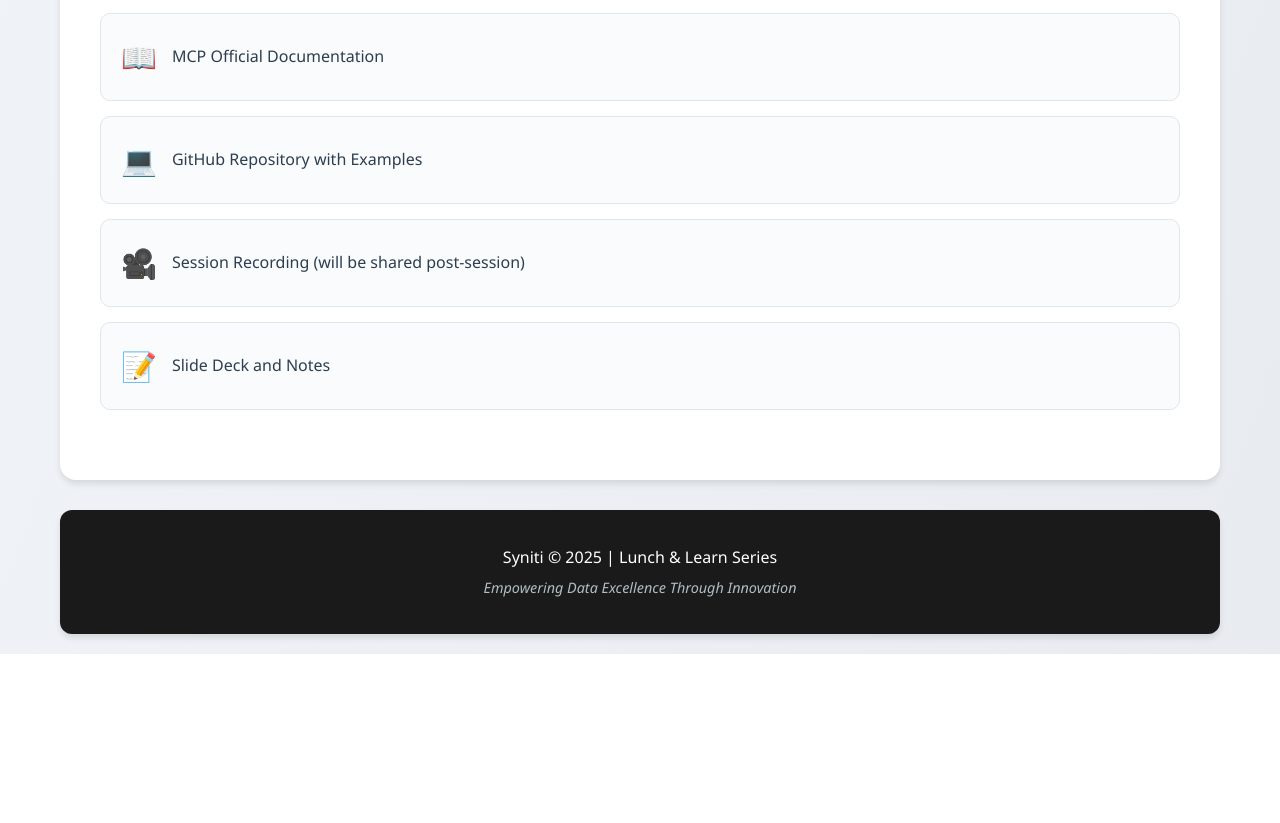
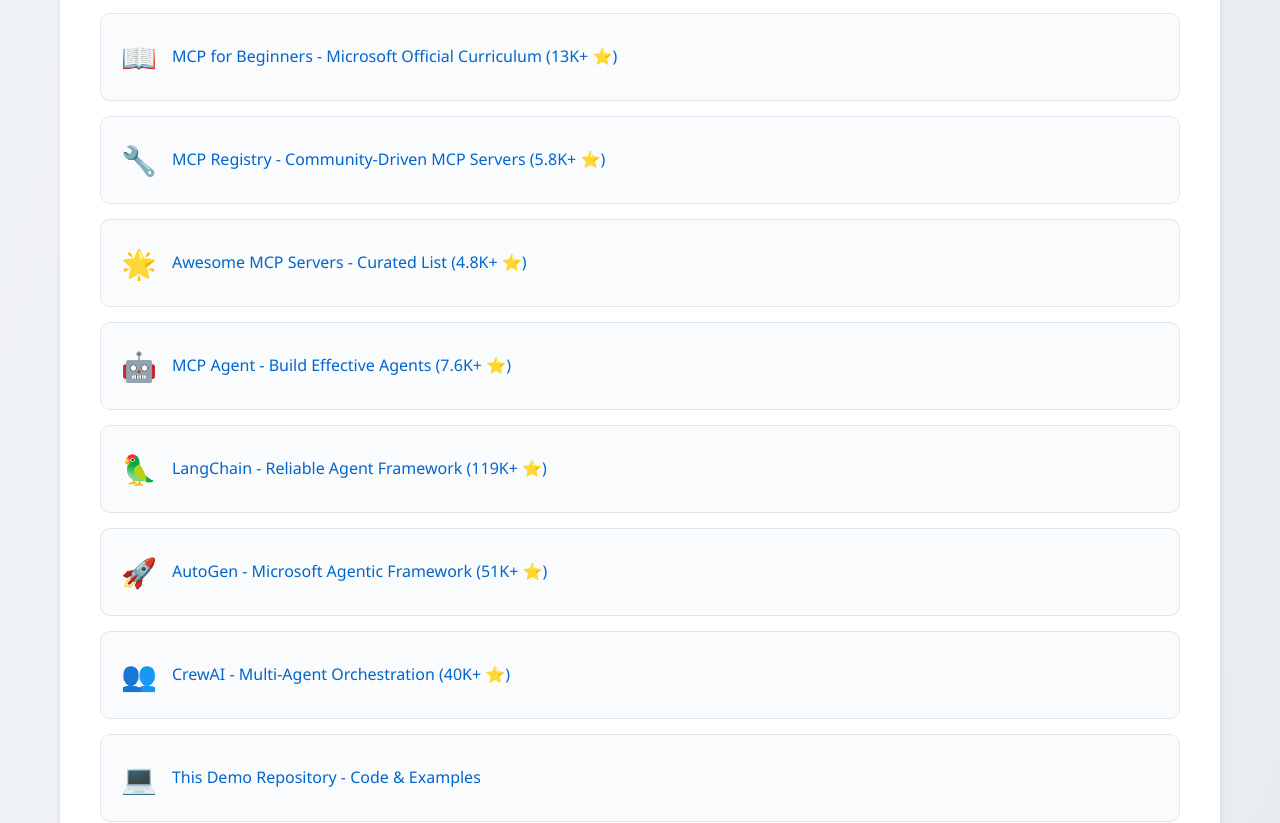
Before and after one commit to subhoney/mcp-agentic-demo, a website: page views/index.html in a window 1280 px wide. Shown: the part 2780-3603 px from the top of the page. Before the commit the page ends 3434 px from the top, so only its background shows below. Drawn offline with Linux system fonts and the light colour scheme.

Commit message:
Add curated GitHub resources to Additional Resources section
- Added top MCP repositories: Microsoft's MCP for Beginners, MCP Registry, Awesome MCP Servers
- Included leading agentic AI frameworks: LangChain, AutoGen, CrewAI, MCP Agent
- Added links to this demo repository for reference
- Styled resource links with proper hover effects and colors
- All resources include star counts to indicate community adoption

```diff
--- a/public/styles/main.css
+++ b/public/styles/main.css
@@ -261,6 +261,18 @@
   font-weight: 500;
 }
 
+.resource-item a {
+  color: var(--syniti-primary);
+  text-decoration: none;
+  font-weight: 500;
+  transition: color 0.3s ease;
+}
+
+.resource-item a:hover {
+  color: var(--syniti-accent);
+  text-decoration: underline;
+}
+
 /* Footer */
 .footer {
   text-align: center;
--- a/views/index.html
+++ b/views/index.html
@@ -195,11 +195,35 @@
           <div class="resources-list">
             <div class="resource-item">
               <span class="resource-icon">📖</span>
-              <span>MCP Official Documentation</span>
+              <a href="https://github.com/microsoft/mcp-for-beginners" target="_blank">MCP for Beginners - Microsoft Official Curriculum (13K+ ⭐)</a>
+            </div>
+            <div class="resource-item">
+              <span class="resource-icon">🔧</span>
+              <a href="https://github.com/modelcontextprotocol/registry" target="_blank">MCP Registry - Community-Driven MCP Servers (5.8K+ ⭐)</a>
+            </div>
+            <div class="resource-item">
+              <span class="resource-icon">🌟</span>
+              <a href="https://github.com/appcypher/awesome-mcp-servers" target="_blank">Awesome MCP Servers - Curated List (4.8K+ ⭐)</a>
+            </div>
+            <div class="resource-item">
+              <span class="resource-icon">🤖</span>
+              <a href="https://github.com/lastmile-ai/mcp-agent" target="_blank">MCP Agent - Build Effective Agents (7.6K+ ⭐)</a>
+            </div>
+            <div class="resource-item">
+              <span class="resource-icon">🦜</span>
+              <a href="https://github.com/langchain-ai/langchain" target="_blank">LangChain - Reliable Agent Framework (119K+ ⭐)</a>
+            </div>
+            <div class="resource-item">
+              <span class="resource-icon">🚀</span>
+              <a href="https://github.com/microsoft/autogen" target="_blank">AutoGen - Microsoft Agentic Framework (51K+ ⭐)</a>
+            </div>
+            <div class="resource-item">
+              <span class="resource-icon">👥</span>
+              <a href="https://github.com/crewAIInc/crewAI" target="_blank">CrewAI - Multi-Agent Orchestration (40K+ ⭐)</a>
             </div>
             <div class="resource-item">
               <span class="resource-icon">💻</span>
-              <span>GitHub Repository with Examples</span>
+              <a href="https://github.com/subhoney/mcp-agentic-demo" target="_blank">This Demo Repository - Code & Examples</a>
             </div>
             <div class="resource-item">
               <span class="resource-icon">🎥</span>
```
